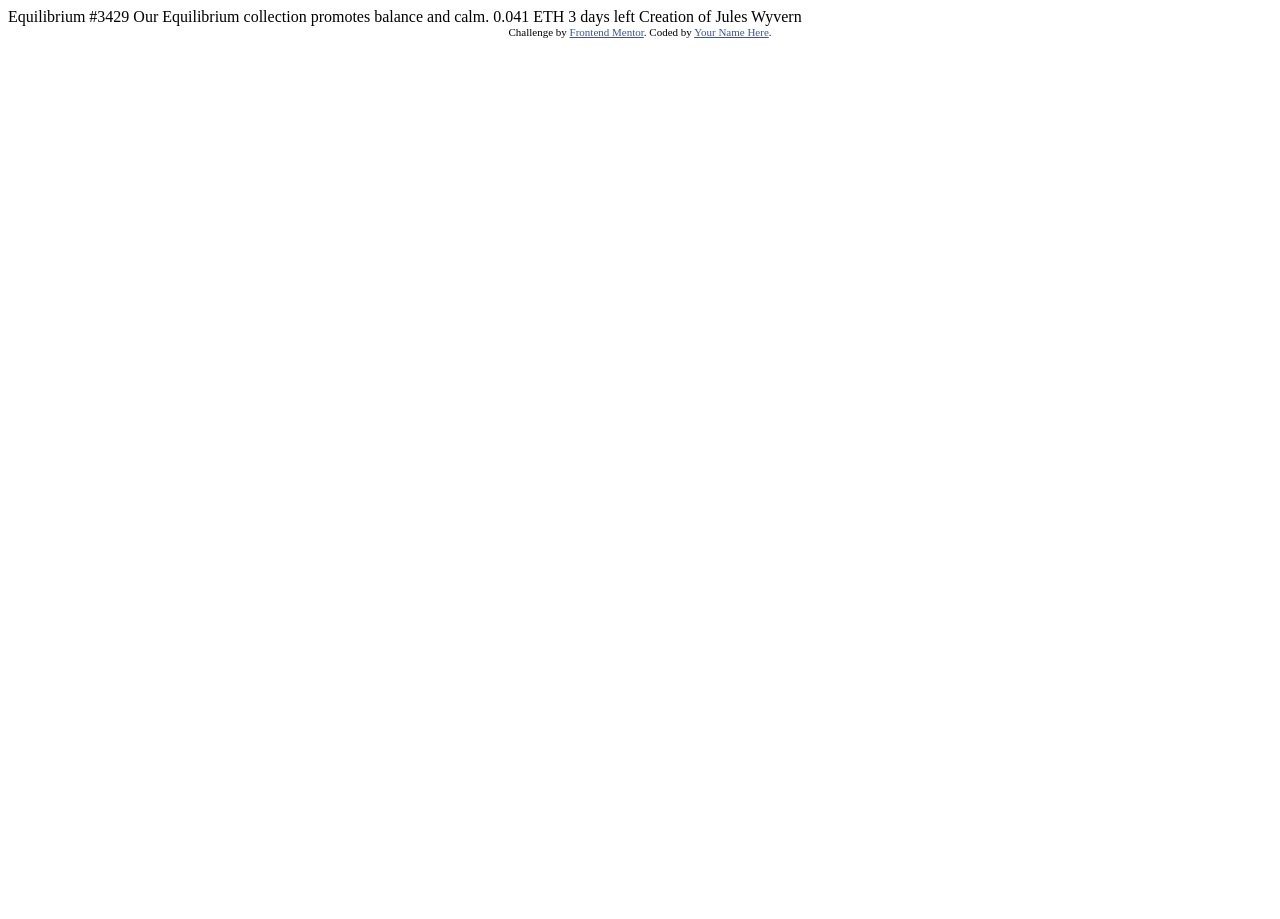
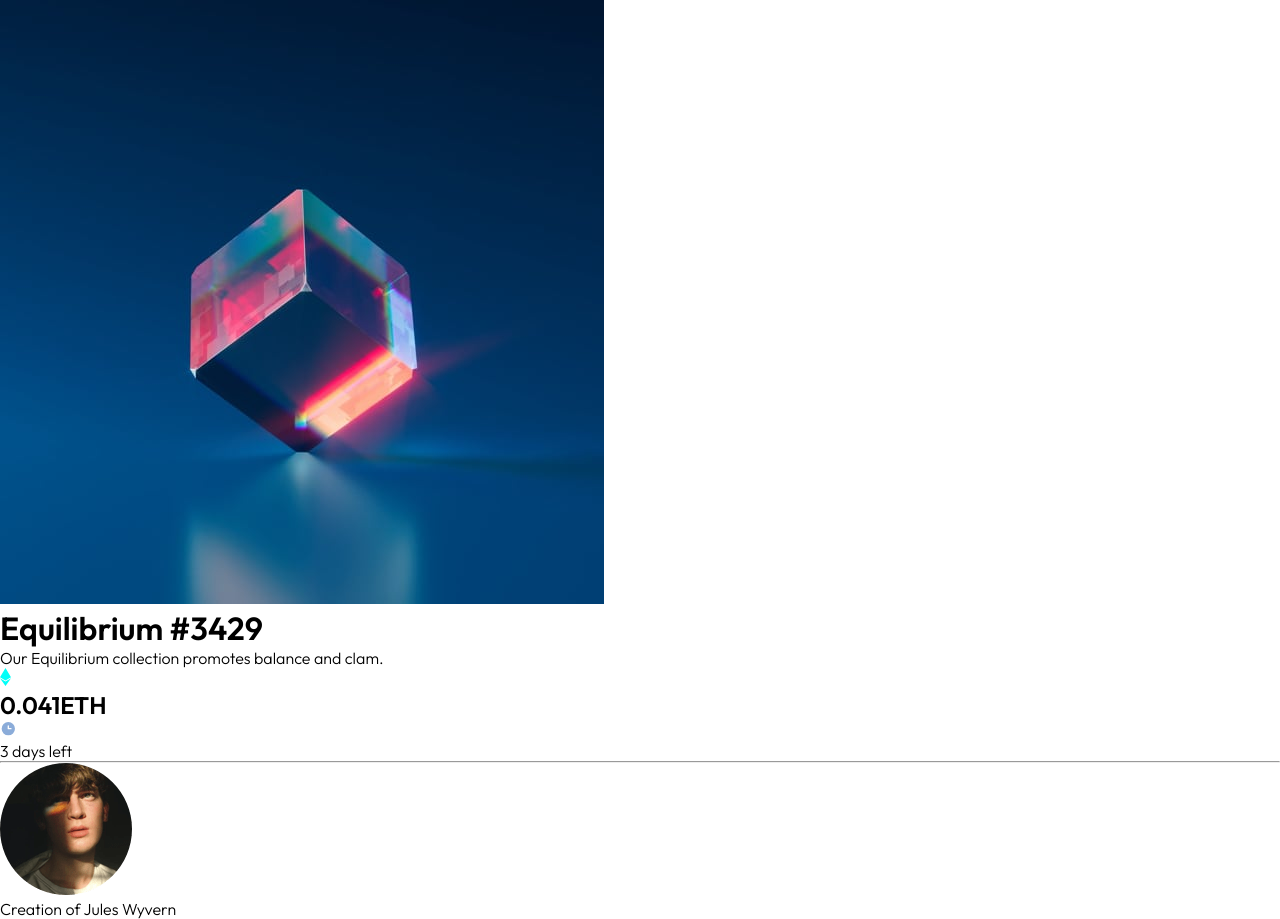
Before and after one commit to mdsajalali/frontend-mentor-challenges, a plain HTML site: page nft-preview-card/index.html in a window 1280 px wide. Before the commit the page ends 800 px from the top, so only its background shows below. Drawn offline with Linux system fonts and the light colour scheme.

Commit message:
nft preview card project html file update

```diff
--- a/nft-preview-card/index.html
+++ b/nft-preview-card/index.html
@@ -1,33 +1,46 @@
 <!DOCTYPE html>
 <html lang="en">
   <head>
-  <meta charset="UTF-8">
-  <meta name="viewport" content="width=device-width, initial-scale=1.0"> <!-- displays site properly based on user's device -->
-
-  <link rel="icon" type="image/png" sizes="32x32" href="./images/favicon-32x32.png">
+    <meta charset="UTF-8" />
+    <meta name="viewport" content="width=device-width, initial-scale=1.0" />
+    <link
+      rel="icon"
+      type="image/png"
+      sizes="32x32"
+      href="./images/favicon-32x32.png"
+    />
 
     <title>Frontend Mentor | NFT preview card component</title>
-
-  <!-- Feel free to remove these styles or customise in your own stylesheet 👍 -->
-  <style>
-    .attribution { font-size: 11px; text-align: center; }
-    .attribution a { color: hsl(228, 45%, 44%); }
-  </style>
+    <link rel="stylesheet" href="./style.css" />
   </head>
   <body>
-
-  Equilibrium #3429
-
-  Our Equilibrium collection promotes balance and calm.
-
-  0.041 ETH
-  3 days left
-
-  Creation of Jules Wyvern
-
-  <div class="attribution">
-    Challenge by <a href="https://www.frontendmentor.io?ref=challenge" target="_blank">Frontend Mentor</a>.
-    Coded by <a href="#">Your Name Here</a>.
+    <div class="container">
+      <div class="card">
+        <div class="card-box">
+          <img
+            class="card_img"
+            src="./images/image-equilibrium.jpg"
+            alt="Equilibrium"
+          />
+          <h1>Equilibrium #3429</h1>
+          <p>Our Equilibrium collection promotes balance and clam.</p>
+          <div class="card__info">
+            <div>
+              <img src="./images/icon-ethereum.svg" alt="Ethereum" />
+              <h2>0.041ETH</h2>
+            </div>
+            <div>
+              <img src="./images/icon-clock.svg" alt="Clock" />
+              <p>3 days left</p>
+            </div>
+          </div>
+          <hr />
+          <div class="card_meta">
+            <img src="./images/image-avatar.png" alt="Jules Wyvern" />
+            <p>Creation of <span>Jules Wyvern</span></p>
+          </div>
+        </div>
+      </div>
     </div>
   </body>
 </html>
--- /dev/null
+++ b/nft-preview-card/style.css
@@ -0,0 +1,17 @@
+@import url("https://fonts.googleapis.com/css2?family=Outfit:wght@300,400;600&display=swap");
+
+:root{
+--main_BG: hsl(217, 54%, 11%)
+--card_BG: hsl(216, 50%, 16%)
+--line: hsl(215, 32%, 27%)
+--White: hsl(0, 0%, 100%)
+--Soft_blue: hsl(215, 51%, 70%)
+--Cyan: hsl(178, 100%, 50%)
+}
+
+* {
+  margin: 0;
+  padding: 0;
+  box-sizing: border-box;
+  font-family: "Outfit", sans-serif;
+}
```
Lines whose indentation alone changed are shown as unchanged.
